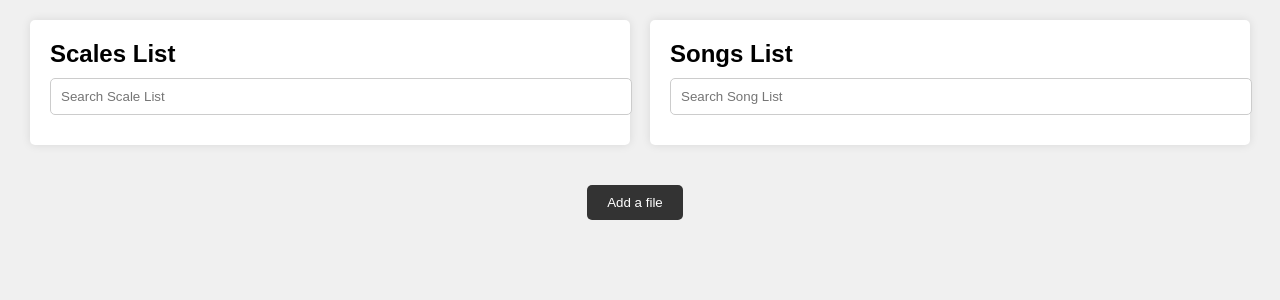
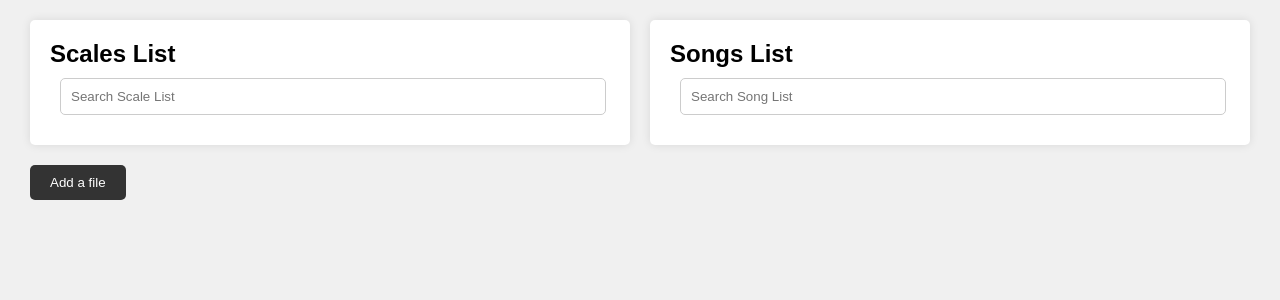
Before and after one commit to ashwin-godura/18500-SUPERFRET, a Django app: page / in a window 1280 px wide. Shown: the part 82-382 px from the top of the page. Run offline with Django 4.2, Linux system fonts and the light colour scheme; data that the repository does not hold is empty.

Commit message:
light touching up of front end

```diff
--- a/superfret/app/static/css/styles.css
+++ b/superfret/app/static/css/styles.css
@@ -42,9 +42,10 @@
 }
 
 input[type="text"] {
-    width: 100%;
+    width: 93.5%;
     padding: 10px;
     margin-bottom: 10px;
+    margin-left: 10px;
     border: 1px solid #ccc;
     border-radius: 5px;
 }
@@ -70,6 +71,10 @@
     border-radius: 5px;
     cursor: pointer;
     margin-right: 10px;
+}
+
+#addFileButton {
+    margin-left: 30px;
 }
 
 /* Style the modal for adding MIDI files */
@@ -130,9 +135,9 @@
     left: 0;
     z-index: 10;
     display: block;
-  }
+}
 
-  #start-button{
+#start-button{
     background-color: #4CAF50;
     color: white;
     border: none;
--- a/superfret/app/templates/home.html
+++ b/superfret/app/templates/home.html
@@ -39,9 +39,8 @@
             </ul>
         </section>
     </main>
-    <footer>
-        <button onclick="openAddForm()">Add a file</button>
-    </footer>
+
+    <button id="addFileButton" onclick="openAddForm()">Add a file</button>
 
     <!-- Modal for adding MIDI file -->
     <div id="addFormModal" class="modal">
--- a/superfret/app/templates/movingblock.html
+++ b/superfret/app/templates/playingFile.html
@@ -32,7 +32,7 @@
         var canvas = document.getElementById("myCanvas");
         var ctx = canvas.getContext("2d");
         var pause = false;
-        var speed = 1
+        var speed = .5
 
         document.getElementById('spawnButton').addEventListener('click', function () {
             const stringNumber = (blockCount % 4) + 1;  // 1, 2, 3, or 4
--- a/superfret/app/views.py
+++ b/superfret/app/views.py
@@ -28,9 +28,7 @@
    file = findactivefile()
 
    if not file is None:
-      context['activefile'] = True
-   else:
-      context['activefile'] = False
+      return redirect(reverse('playingFile'))
 
    context['MidiFileForm'] = AddFileForm()
    context['ScaleMidiFiles'] = MidiFiles.filter(type="scale")
@@ -65,7 +63,7 @@
    file.save()
    # u.start_song(str(file.file))
 
-   return redirect(reverse('movingblock'))
+   return redirect(reverse('playingFile'))
 
 def deletefile(request, name):
    file = findactivefile()
@@ -94,10 +92,10 @@
          return file
    return None
 
-def movingblock(request):
+def playingFile(request):
    active = findactivefile
    context = {"file": active}
-   return render(request, 'movingblock.html', context)
+   return render(request, 'playingFile.html', context)
 
 def getActiveFile(request):
    active = findactivefile()
--- a/superfret/superfret/urls.py
+++ b/superfret/superfret/urls.py
@@ -25,6 +25,6 @@
     path('startfile/<str:name>/', views.startfile, name='startfile'),
     path('deletefile/<str:name>/', views.deletefile, name='deletefile'),
     path('stopfile', views.stopfile, name='stopfile'),
-    path('movingblock', views.movingblock, name='movingblock'),
+    path('playingFile', views.playingFile, name='playingFile'),
     path('getActiveFile', views.getActiveFile, name='getActiveFile'),
 ]
```
